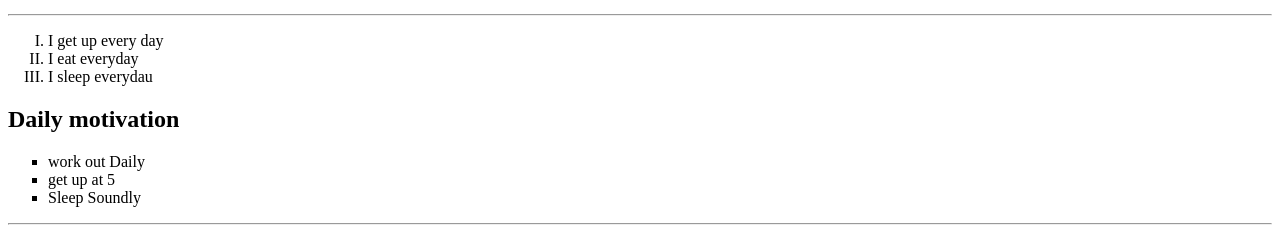
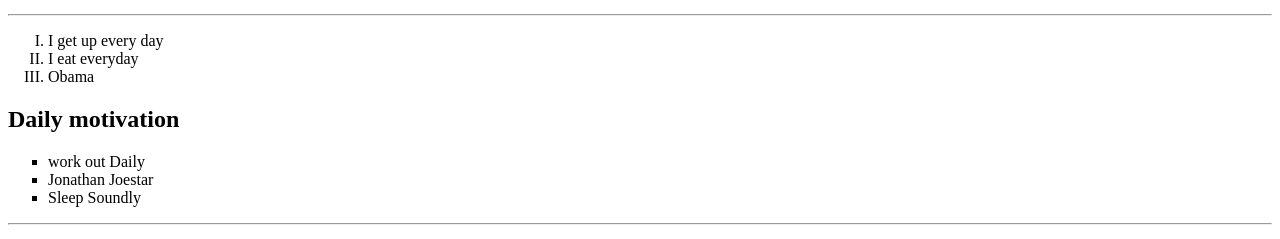
Before and after one commit to AlmozainiMalik/ProjectHTML, a plain HTML site: page index.html in a window 1280 px wide. Shown: the part 475-714 px from the top of the page. Drawn offline with Linux system fonts and the light colour scheme.

Commit message:
new change

```diff
--- a/index.html
+++ b/index.html
@@ -22,14 +22,14 @@
     <ol type="I">
         <li> I get up every day</li>
         <li>I eat everyday</li>
-        <li>I sleep everydau</li>
+        <li>Obama</li>
 
     </ol>
 
     <h2>Daily motivation</h2>
     <ul type="square">
         <li>work out Daily</li>
-        <li>get up at 5</li>
+        <li>Jonathan Joestar</li>
         <li>Sleep Soundly</li>
     </ul>
     <hr>
```
